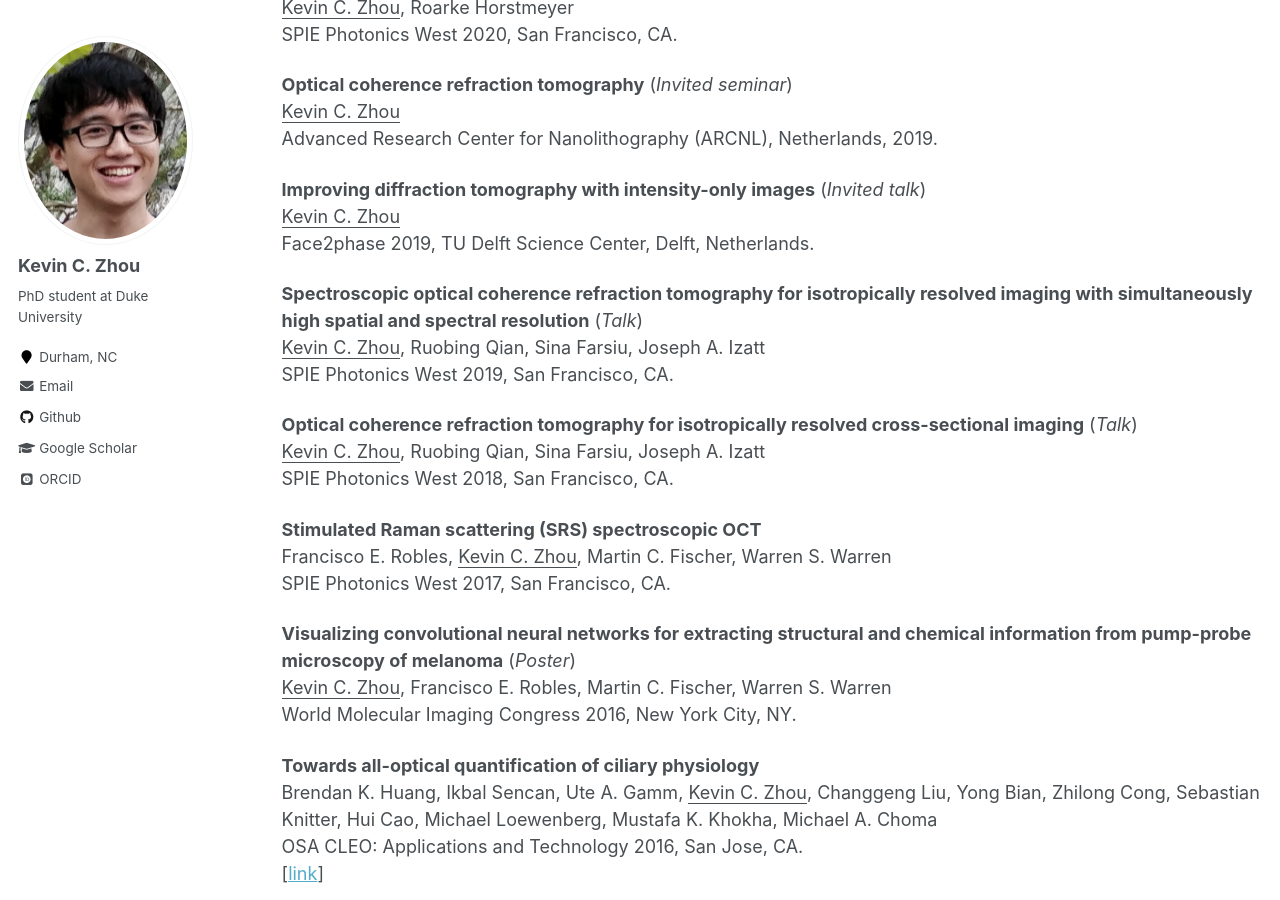
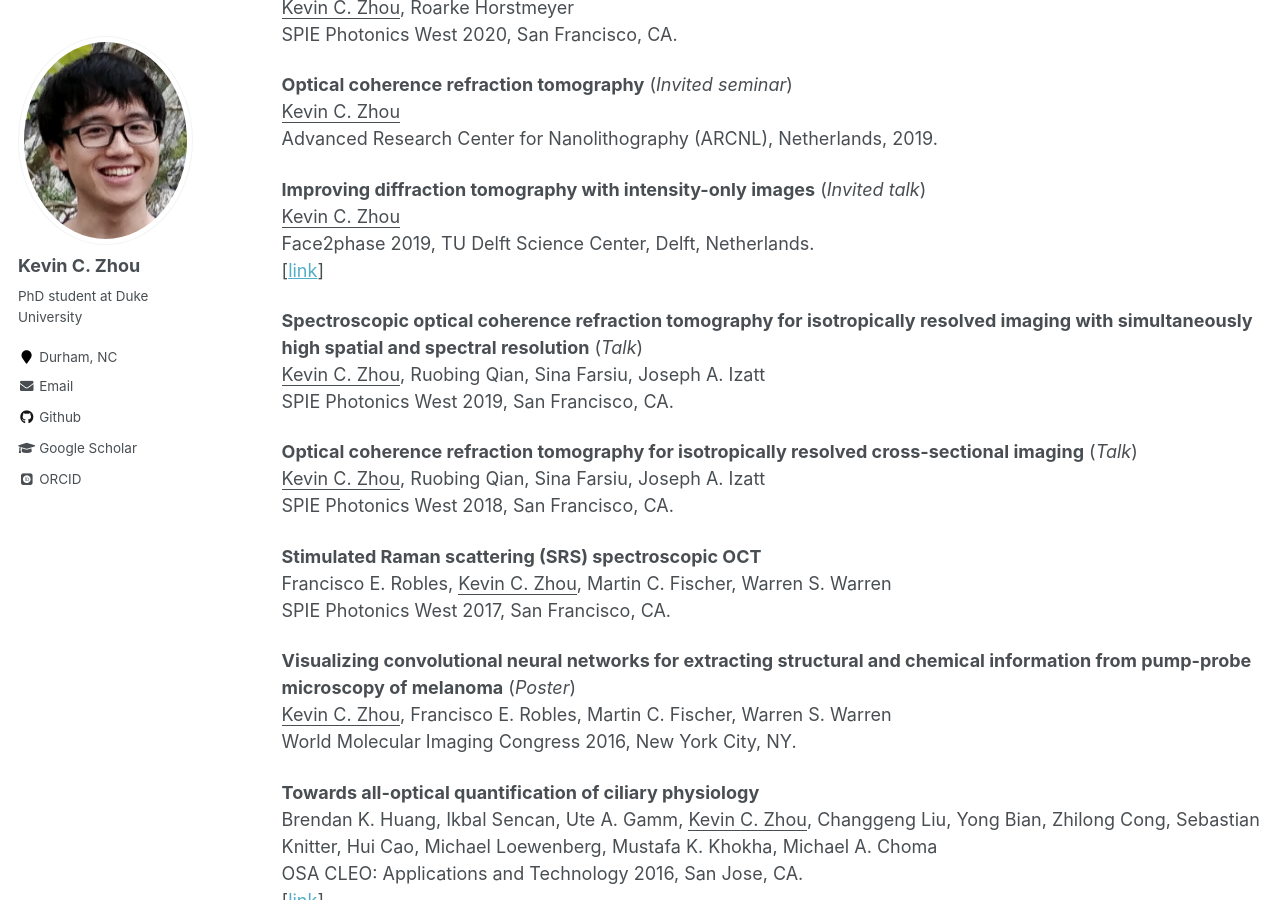
Before and after one commit to kevinczhou/kevinczhou.github.io, a Jekyll site: the page built from _pages/publications.md, in a window 1280 px wide and 900 px high, scrolled down 5152 px. Built offline with Jekyll 4.4.1, drawn with Linux system fonts in a browser that asks for light colours; some web fonts are replaced.

Commit message:
Update publications.md

```diff
--- a/_pages/publications.md
+++ b/_pages/publications.md
@@ -182,6 +182,7 @@ Advanced Research Center for Nanolithography (ARCNL), Netherlands, 2019.
 **Improving diffraction tomography with intensity-only images** (*Invited talk*)
 <ins>Kevin C. Zhou</ins>
 Face2phase 2019, TU Delft Science Center, Delft, Netherlands.
+[[link](https://www.face2phase.nl/wiki/458673/abstract-of-invited-speakers)]
 
 **Spectroscopic optical coherence refraction tomography for isotropically resolved imaging with simultaneously high spatial and spectral resolution** (*Talk*)
 <ins>Kevin C. Zhou</ins>, Ruobing Qian, Sina Farsiu, Joseph A. Izatt
```
